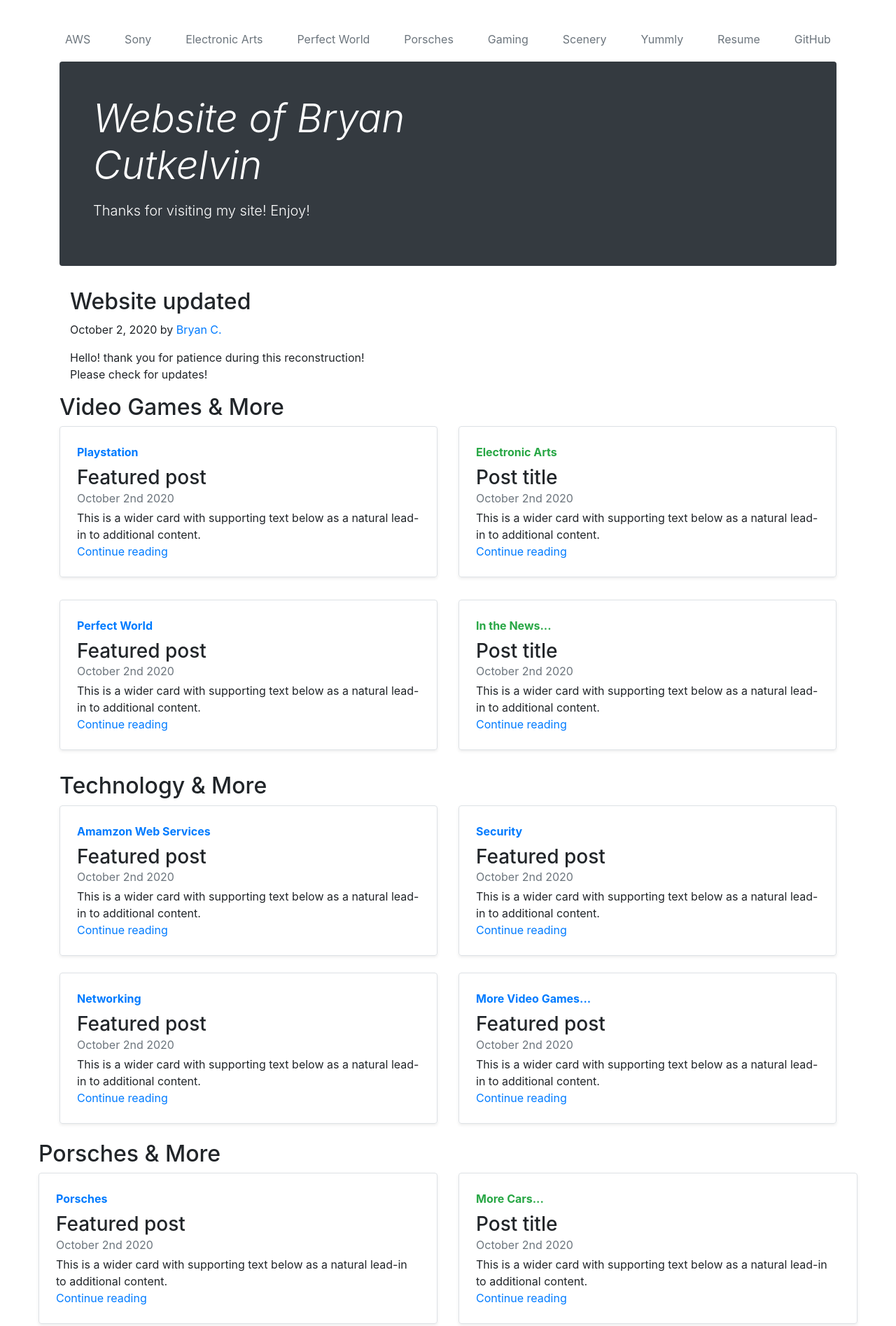
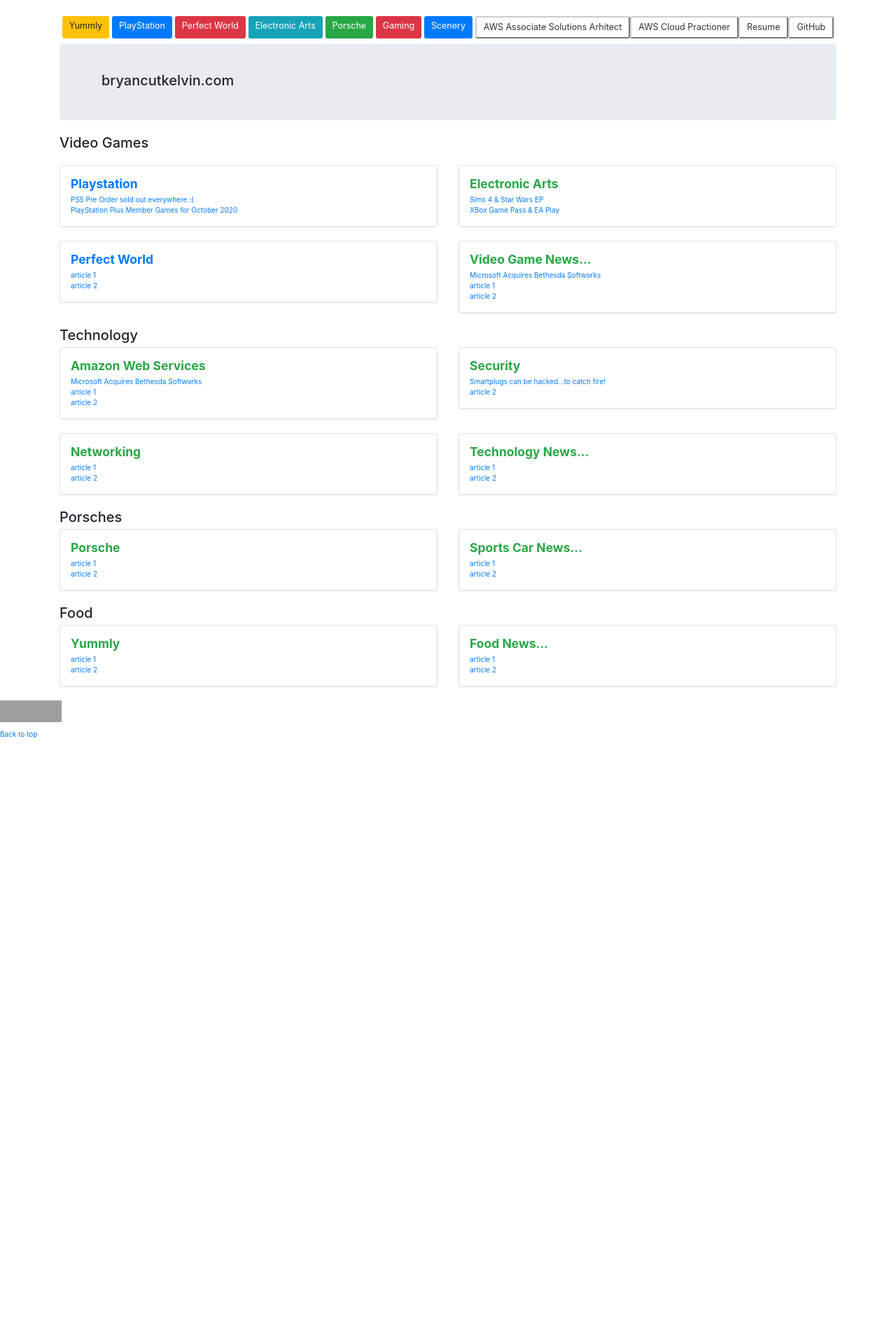
Before and after one commit to BCutkelvin/2020Portfolio, a plain HTML site: page index_IN_PROGRESS.html in a window 1280 px wide. Shown: the top 1895 px of the page at 70% size. After the commit the page ends 1067 px from the top, so only its background shows below. Drawn offline with nearby package versions, Linux system fonts and the light colour scheme; grey boxes are pictures that could not be loaded.

Commit message:
10/5/2020 update
-Updates to HTML5 and Bootstrap markup
-Updates to CSS3 for page layout and design
-Header navigation buttons leading to portfolio slideshow
-Created pages for slideshow using parallax
-Design structures for page layout; feature modules for content and portfolio references

-BLOCKED - fonts blocked cors policy! move to CloudFront
-TODO - include, update & clean up all paths (ie AWS, external library links, etc)
-TODO - refactor Header navigation parallax scripts
-TODO - add "Home", "Top" glyphicons
-IP - update paths and pages for header links
-IP - implement bootstrap lessons (carousel/slideshows,  contextual colors, dropdown menus, vertical menus, thumbnails, )

```diff
--- a/index_IN_PROGRESS.html
+++ b/index_IN_PROGRESS.html
@@ -1,223 +1,267 @@
-<!doctype html>
+<!DOCTYPE html>
 <html lang="en">
   <head>
     <!-- Required meta tags -->
-    <meta charset="utf-8">
-    <meta name="viewport" content="width=device-width, initial-scale=1, shrink-to-fit=no">
+    <meta charset="UTF-8">
+    <!--METATAGS -->
+    <!--always start makkup with these 2 metatags:-->
+    <!--add a metatag for IE to tell to use latest redering engine -->
+    <meta http-equiv = "X-UA-Compatible" content = "IE=edge" >
+    <!--
+        Bryan Cutkelvin
+        2020
+        -this markup using Bootstrap for educational purposes.
+    -->
+  	<meta name ="viewport" content="width = device-width, initial-scale=1">
+    <meta name = "description"  content = "Bryan Cutkelvin, Front End Web Developer Portofilio" >
+    <meta name = "author"       content = "Bryan Cutkelvin">
+    <meta name = "keywords"     content = "Bryan Cutkelvin, QA Engineer,
+    Automation Engineer, Software Developer in Test, Front End Web Developer,
+    Senior QA Engineer, Test Analyst, Front End Web Developer Portofilio,
+     Automation Engineer, web development, Cutkelvin, Linked In, GitHub,
+     Twitter, Perfect World, Electronic Arts, Sony, game development,
+      Quality Assurance, HTML5, CSS3, javascript, Bootstrap, ModDB,
+       Escape::Protocol" >
+
+    <!--favicon-->
+    <link rel="icon"  type="image/png"  href="***/favicon/2020portfolio_favicon.jpg">
+    <!--javascripts-->
+
+    <!-- Custom styles for this template -->
+    <!--TODO BLOCKED!-->
+    <!--link href="***/portfolio.css" rel="stylesheet"-->
     <!-- Bootstrap CSS -->
+    <link rel="stylesheet" href="https://stackpath.bootstrapcdn.com/bootstrap/3.4.1/css/bootstrap.min.css" integrity="sha384-HSMxcRTRxnN+Bdg0JdbxYKrThecOKuH5zCYotlSAcp1+c8xmyTe9GYg1l9a69psu" crossorigin="anonymous">
     <link rel="stylesheet" href="https://stackpath.bootstrapcdn.com/bootstrap/4.4.1/css/bootstrap.min.css" integrity="sha384-Vkoo8x4CGsO3+Hhxv8T/Q5PaXtkKtu6ug5TOeNV6gBiFeWPGFN9MuhOf23Q9Ifjh" crossorigin="anonymous">
-      <title>Website of Bryan Cutkelvin</title>
+
+    <title>Bryan Cutkelvin: Web Development Portfolio</title>
   </head>
   <body>
-     <!-- Optional JavaScript -->
-    <!-- jQuery first, then Popper.js, then Bootstrap JS -->
-    <script src="https://code.jquery.com/jquery-3.4.1.slim.min.js" integrity="sha384-J6qa4849blE2+poT4WnyKhv5vZF5SrPo0iEjwBvKU7imGFAV0wwj1yYfoRSJoZ+n" crossorigin="anonymous"></script>
-    <script src="https://cdn.jsdelivr.net/npm/popper.js@1.16.0/dist/umd/popper.min.js" integrity="sha384-Q6E9RHvbIyZFJoft+2mJbHaEWldlvI9IOYy5n3zV9zzTtmI3UksdQRVvoxMfooAo" crossorigin="anonymous"></script>
-    <script src="https://stackpath.bootstrapcdn.com/bootstrap/4.4.1/js/bootstrap.min.js" integrity="sha384-wfSDF2E50Y2D1uUdj0O3uMBJnjuUD4Ih7YwaYd1iqfktj0Uod8GCExl3Og8ifwB6" crossorigin="anonymous"></script>
+
+    <!--main container-->
     <div class="container">
+
+      <!--header navigaion links-->
       <header class="blog-header py-3">
-        <div class="row flex-nowrap justify-content-between align-items-center">
-        </div>
+        <div class="row flex-nowrap justify-content-between align-items-center"></div>
       </header>
-
       <div class="nav-scroller py-1 mb-2">
         <nav class="nav d-flex justify-content-between">
-          <a class="p-2 text-muted" href="#">AWS</a>
-          <a class="p-2 text-muted" href="#">Sony</a>
-          <a class="p-2 text-muted" href="#">Electronic Arts</a>
-          <a class="p-2 text-muted" href="#">Perfect World</a>
-          <a class="p-2 text-muted" href="#">Porsches</a>
-          <a class="p-2 text-muted" href="#">Gaming</a>
-          <a class="p-2 text-muted" href="#">Scenery</a>
-          <a class="p-2 text-muted" href="#">Yummly</a>
-          <a class="p-2 text-muted" href="#">Resume</a>
-          <a class="p-2 text-muted" href="#">GitHub</a>
+          <a href = "***/yummly.html"
+          class = "btn-primary btn-lg btn-warning" role="button">Yummly</a>
+          <a href = "***/playstation.html"
+          class = "btn-primary btn-lg" role="button">PlayStation</a>
+          <a href = "https://www.perfectworld.com/"
+          class = "btn-primary btn-lg btn-danger" role="button">Perfect World</a>
+          <a href = "https://www.ea.com/"
+          class = "btn-primary btn-lg btn-info" role="button">Electronic Arts</a>
+          <a href = "https://www.porsche.com/usa/"
+          class = "btn-primary btn-lg btn-success" role="button">Porsche</a>
+          <a href = "https://www.youtube.com/channel/UCiZEqLs9CcvlTT-kyZqXSYA"
+          class = "btn-primary btn-lg btn-danger" role="button">Gaming</a>
+          <a href = "http://static.lawrencehallofscience.org/scienceview/scienceview.berkeley.edu/html/view/view_assets/timelapse/yesterdayview.mp4"
+          class = "btn-primary btn-lg disabled" role="button">Scenery</a>
+          <div class = "btn-group btn-group-log" role = "group">
+            <button class="btn-lg btn-default"
+            disabled = "disabled"
+            style = "cursor:pointer;"
+            title = "In Progress..."
+            onclick ="window.location.href='***BCutkelvin_AWSCertifiedCloudPractitionercertificate.jpg';">
+              AWS Associate Solutions Arhitect
+            </button>
+            <button class="btn-lg btn-default" onclick ="window.location.href='***/AWS+Certified+Cloud+Practitioner+certificate.pdf';">
+              AWS Cloud Practioner
+            </button>
+            <button class="btn-lg btn-default" onclick ="window.location.href='***/website_resume.html';">
+              Resume
+            </button>
+            <button class="btn-lg btn-default" onclick ="window.location.href='https://github.com/MrBCut';">
+              GitHub
+            </button>
+          </div>
         </nav>
       </div>
+      <!--end header navigaion links-->
 
-      <!--home banner-->
-      <div class="jumbotron p-4 p-md-5 text-white rounded bg-dark">
-        <div class="col-md-6 px-0">
-          <h1 class="display-4 font-italic">Website of Bryan Cutkelvin</h1>
-          <p class="lead my-3">Thanks for visiting my site! Enjoy! </p>
+      <div class="jumbotron">
+        <!--page-header a class that adds space around text and enlarge and adds underline after text is displayed -->
+            <h2>bryancutkelvin.com</h2>
       </div>
-      </div>
-        <main role="main" class="container">
-          <div class="row">
-            <div class="col-md-8 blog-main">
-              <div class="blog-post">
-                <h2 class="blog-post-title">Website updated</h2>
-                  <p class="blog-post-meta">October 2, 2020 by <a href="#">Bryan C.</a></p>
-                  <p>Hello! thank you for patience during this reconstruction!
+
+      <!-- 8 feature modules, now...-->
+      <h2>Video Games</h2>
       <br>
-                  Please check for updates!</p>
-              </div><!-- /.blog-post -->
-            </div><!-- /.blog-main -->
-          </div><!-- /.row -->
-        </main><!-- /.container -->
-
-      <h2>Video Games & More</h2>
-      <!-- 8 feature modules, now...-->
-      <div class="row mb-2">
+      <!--row 1...-->
+      <div class= "row mb-2">
         <!--module 1-->
         <div class="col-md-6">
           <div class="row no-gutters border rounded overflow-hidden flex-md-row mb-4 shadow-sm h-md-250 position-relative">
             <div class="col p-4 d-flex flex-column position-static">
-              <strong class="d-inline-block mb-2 text-primary">Playstation</strong>
-              <h3 class="mb-0">Featured post</h3>
-              <div class="mb-1 text-muted">October 2nd 2020</div>
-              <p class="card-text mb-auto">This is a wider card with supporting text below as a natural lead-in to additional content.</p>
-              <a href="#" class="stretched-link">Continue reading</a>
+              <h3 class="mb-0"><strong class="d-inline-block mb-2 text-primary">Playstation</strong></h3>
+                <a href="https://www.playstation.com/en-us/campaigns/2020/ps5-direct-pre-orders/"
+                >PS5 Pre Order sold out everywhere :(</a>
+                <a href="https://meedios.com/playstation-plus-check-out-the-free-games-for-october/9151/"
+                >PlayStation Plus Member Games for October 2020</a>
             </div>
           </div>
-        </div>
+        </div><!--end module 1-->
         <!--module 2-->
         <div class="col-md-6">
           <div class="row no-gutters border rounded overflow-hidden flex-md-row mb-4 shadow-sm h-md-250 position-relative">
             <div class="col p-4 d-flex flex-column position-static">
-              <strong class="d-inline-block mb-2 text-success">Electronic Arts</strong>
-              <h3 class="mb-0">Post title</h3>
-              <div class="mb-1 text-muted">October 2nd 2020</div>
-              <p class="mb-auto">This is a wider card with supporting text below as a natural lead-in to additional content.</p>
-              <a href="#" class="stretched-link">Continue reading</a>
+              <h3 class="mb-0"><strong class="d-inline-block mb-2 text-success">Electronic Arts</strong></h3>
+                <a href="https://www.ign.com/articles/the-sims-4-star-wars-journey-to-batuu-is-a-neat-way-to-fight-for-or-against-the-resistance-with-cute-droids">
+                  Sims 4 & Star Wars EP</a>
+                <a href="https://www.hollywoodreporter.com/news/microsoft-electronic-arts-team-to-bring-ea-play-to-xbox-game-pass">
+                    XBox Game Pass & EA Play</a>
             </div>
          </div>
-        </div>
-      </div>
+        </div><!--end module 1-->
+      </div><!--end row 1...-->
+
+      <!--row 2...-->
+      <div class="row mb-2">
       <!--module 3-->
-      <div class="row mb-2">
         <div class="col-md-6">
           <div class="row no-gutters border rounded overflow-hidden flex-md-row mb-4 shadow-sm h-md-250 position-relative">
             <div class="col p-4 d-flex flex-column position-static">
-              <strong class="d-inline-block mb-2 text-primary">Perfect World</strong>
-              <h3 class="mb-0">Featured post</h3>
-              <div class="mb-1 text-muted">October 2nd 2020</div>
-              <p class="card-text mb-auto">This is a wider card with supporting text below as a natural lead-in to additional content.</p>
-              <a href="#" class="stretched-link">Continue reading</a>
+              <h3 class="mb-0"><strong class="d-inline-block mb-2 text-primary">Perfect World</strong></h3>
+              <a href="www.google.com">article 1</a>
+              <a href="www.google.com">article 2</a>
             </div>
           </div>
-        </div>
-
+        </div><!--end module 3-->
         <!--module 4-->
         <div class="col-md-6">
           <div class="row no-gutters border rounded overflow-hidden flex-md-row mb-4 shadow-sm h-md-250 position-relative">
             <div class="col p-4 d-flex flex-column position-static">
-              <strong class="d-inline-block mb-2 text-success">In the News...</strong>
-              <h3 class="mb-0">Post title</h3>
-              <div class="mb-1 text-muted">October 2nd 2020</div>
-              <p class="mb-auto">This is a wider card with supporting text below as a natural lead-in to additional content.</p>
-              <a href="#" class="stretched-link">Continue reading</a>
+              <h3 class="mb-0"><strong class="d-inline-block mb-2 text-success">Video Game News...</strong></h3>
+              <a href="https://gaminglyfe.com/microsoft-to-acquire-zenimax-media-and-its-game-publisher-bethesda-softworks-2/">
+              Microsoft Acquires Bethesda Softworks</a>
+              <a href="www.google.com">article 1</a>
+              <a href="www.google.com">article 2</a>
             </div>
          </div>
-        </div>
-      </div>
+       </div><!--end module 4-->
+      </div><!--row 2...-->
 
-      <h2>Technology & More</h2>
+      <h2>Technology</h2>
+      <!--row 3...-->
       <div class="row mb-2">
+        <!--module 5-->
         <div class="col-md-6">
           <div class="row no-gutters border rounded overflow-hidden flex-md-row mb-4 shadow-sm h-md-250 position-relative">
             <div class="col p-4 d-flex flex-column position-static">
-              <strong class="d-inline-block mb-2 text-primary">Amamzon Web Services</strong>
-              <h3 class="mb-0">Featured post</h3>
-              <div class="mb-1 text-muted">October 2nd 2020</div>
-              <p class="card-text mb-auto">This is a wider card with supporting text below as a natural lead-in to additional content.</p>
-              <a href="#" class="stretched-link">Continue reading</a>
+              <h3 class="mb-0"><strong class="d-inline-block mb-2 text-success">Amazon Web Services</strong></h3>
+              <a href="www.google.com">
+              Microsoft Acquires Bethesda Softworks</a>
+              <a href="www.google.com">article 1</a>
+              <a href="www.google.com">article 2</a>
             </div>
           </div>
-        </div>
-        <div class="col-md-6">
-          <div class="row no-gutters border rounded overflow-hidden flex-md-row mb-4 shadow-sm h-md-250 position-relative">
-            <div class="col p-4 d-flex flex-column position-static">
-              <strong class="d-inline-block mb-2 text-primary">Security</strong>
-              <h3 class="mb-0">Featured post</h3>
-              <div class="mb-1 text-muted">October 2nd 2020</div>
-              <p class="card-text mb-auto">This is a wider card with supporting text below as a natural lead-in to additional content.</p>
-              <a href="#" class="stretched-link">Continue reading</a>
-            </div>
-          </div>
-        </div>
-        <div class="col-md-6">
-          <div class="row no-gutters border rounded overflow-hidden flex-md-row mb-4 shadow-sm h-md-250 position-relative">
-            <div class="col p-4 d-flex flex-column position-static">
-              <strong class="d-inline-block mb-2 text-primary">Networking</strong>
-              <h3 class="mb-0">Featured post</h3>
-              <div class="mb-1 text-muted">October 2nd 2020</div>
-              <p class="card-text mb-auto">This is a wider card with supporting text below as a natural lead-in to additional content.</p>
-              <a href="#" class="stretched-link">Continue reading</a>
-            </div>
-          </div>
-        </div>
-        <div class="col-md-6">
-          <div class="row no-gutters border rounded overflow-hidden flex-md-row mb-4 shadow-sm h-md-250 position-relative">
-            <div class="col p-4 d-flex flex-column position-static">
-              <strong class="d-inline-block mb-2 text-primary">More Video Games...</strong>
-              <h3 class="mb-0">Featured post</h3>
-              <div class="mb-1 text-muted">October 2nd 2020</div>
-              <p class="card-text mb-auto">This is a wider card with supporting text below as a natural lead-in to additional content.</p>
-              <a href="#" class="stretched-link">Continue reading</a>
-            </div>
-          </div>
-        </div>
-      <div class="row mb-2">
-
-      <h2>Porsches & More</h2>
-      <!--module 5-->
-      <div class="row mb-2">
-        <div class="col-md-6">
-          <div class="row no-gutters border rounded overflow-hidden flex-md-row mb-4 shadow-sm h-md-250 position-relative">
-            <div class="col p-4 d-flex flex-column position-static">
-              <strong class="d-inline-block mb-2 text-primary">Porsches</strong>
-              <h3 class="mb-0">Featured post</h3>
-              <div class="mb-1 text-muted">October 2nd 2020</div>
-              <p class="card-text mb-auto">This is a wider card with supporting text below as a natural lead-in to additional content.</p>
-              <a href="#" class="stretched-link">Continue reading</a>
-            </div>
-            </div>
-        </div>
+        </div><!--end module 5-->
         <!--module 6-->
         <div class="col-md-6">
           <div class="row no-gutters border rounded overflow-hidden flex-md-row mb-4 shadow-sm h-md-250 position-relative">
             <div class="col p-4 d-flex flex-column position-static">
-              <strong class="d-inline-block mb-2 text-success">More Cars...</strong>
-              <h3 class="mb-0">Post title</h3>
-              <div class="mb-1 text-muted">October 2nd 2020</div>
-              <p class="mb-auto">This is a wider card with supporting text below as a natural lead-in to additional content.</p>
-              <a href="#" class="stretched-link">Continue reading</a>
+              <h3 class="mb-0"><strong class="d-inline-block mb-2 text-success">Security</strong></h3>
+              <a href="https://www.komando.com/security-privacy/smart-plugs-hacked/757290/">
+              Smartplugs can be hacked...to catch fire!</a>
+              <a href="www.google.com">article 2</a>
             </div>
           </div>
-        </div>
-      </div>
-
-      <h2>Food & More</h2>
+        </div><!--end module 6-->
+      </div><!--end row 3-->
+      <!--row 4...-->
+      <div class="row mb-2">
         <!--module 7-->
-      <div class="row mb-2">
         <div class="col-md-6">
           <div class="row no-gutters border rounded overflow-hidden flex-md-row mb-4 shadow-sm h-md-250 position-relative">
             <div class="col p-4 d-flex flex-column position-static">
-              <strong class="d-inline-block mb-2 text-primary">Scenery</strong>
-              <h3 class="mb-0">Featured post</h3>
-              <div class="mb-1 text-muted">October 2nd 2020</div>
-              <p class="card-text mb-auto">This is a wider card with supporting text below as a natural lead-in to additional content.</p>
-              <a href="#" class="stretched-link">Continue reading</a>
+              <h3 class="mb-0"><strong class="d-inline-block mb-2 text-success">Networking</strong></h3>
+              <a href="www.google.com">article 1</a>
+              <a href="www.google.com">article 2</a>
             </div>
           </div>
-        </div>
+        </div><!--module 7-->
         <!--module 8-->
         <div class="col-md-6">
           <div class="row no-gutters border rounded overflow-hidden flex-md-row mb-4 shadow-sm h-md-250 position-relative">
             <div class="col p-4 d-flex flex-column position-static">
-              <strong class="d-inline-block mb-2 text-success">Yummly</strong>
-              <h3 class="mb-0">Post title</h3>
-              <div class="mb-1 text-muted">October 2nd 2020</div>
-              <p class="mb-auto">This is a wider card with supporting text below as a natural lead-in to additional content.</p>
-              <a href="#" class="stretched-link">Continue reading</a>
+              <h3 class="mb-0"><strong class="d-inline-block mb-2 text-success">Technology News...</strong></h3>
+              <a href="www.google.com">article 1</a>
+              <a href="www.google.com">article 2</a>
             </div>
           </div>
+        </div><!--module 8-->
+      </div><!--end row 4...-->
+
+
+      <h2>Porsches</h2>
+      <!--row 5...-->
+      <div class="row mb-2">
+      <!--module 9-->
+        <div class="col-md-6">
+          <div class="row no-gutters border rounded overflow-hidden flex-md-row mb-4 shadow-sm h-md-250 position-relative">
+            <div class="col p-4 d-flex flex-column position-static">
+              <h3 class="mb-0"><strong class="d-inline-block mb-2 text-success">Porsche</strong></h3>
+              <a href="www.google.com">article 1</a>
+              <a href="www.google.com">article 2</a>
               </div>
           </div>
+        </div><!--end module 9-->
+        <!--module 10-->
+        <div class="col-md-6">
+          <div class="row no-gutters border rounded overflow-hidden flex-md-row mb-4 shadow-sm h-md-250 position-relative">
+            <div class="col p-4 d-flex flex-column position-static">
+              <h3 class="mb-0"><strong class="d-inline-block mb-2 text-success">Sports Car News...</strong></h3>
+              <a href="www.google.com">article 1</a>
+              <a href="www.google.com">article 2</a>
             </div>
+         </div>
+       </div><!--end module 10-->
+     </div><!--end row 5...-->
+
+     <h2>Food</h2>
+     <!--row 6...-->
+     <div class="row mb-2">
+     <!--module 11-->
+       <div class="col-md-6">
+         <div class="row no-gutters border rounded overflow-hidden flex-md-row mb-4 shadow-sm h-md-250 position-relative">
+           <div class="col p-4 d-flex flex-column position-static">
+             <h3 class="mb-0"><strong class="d-inline-block mb-2 text-success">Yummly</strong></h3>
+             <a href="www.google.com">article 1</a>
+             <a href="www.google.com">article 2</a>
+             </div>
+         </div>
+       </div><!--end module 11-->
+       <!--module 12-->
+       <div class="col-md-6">
+         <div class="row no-gutters border rounded overflow-hidden flex-md-row mb-4 shadow-sm h-md-250 position-relative">
+           <div class="col p-4 d-flex flex-column position-static">
+             <h3 class="mb-0"><strong class="d-inline-block mb-2 text-success">Food News...</strong></h3>
+             <a href="www.google.com">article 1</a>
+             <a href="www.google.com">article 2</a>
+           </div>
+        </div>
+      </div><!--end module 12-->
+    </div><!--end row 6...-->
+
+    </div><!-- end ./container-->
+
+    <!--calling JQuery and other.js libraries -->
+    <!--these should preferably be placed at the bottom -->
+    <script src = "https://ajax.googleapis.com/ajax/libs/jquery/2.1.3/jquery.min.js"></script>
+    <script src = "***/bootstrap.min.js"></script>
 
     <footer class="blog-footer">
+      <!-- W3C Markup Validation Service Check the markup (HTML, XHTML, …) of
+      ; as of Web documents; validaton as of October 2020 -->
+      <p>
+          <a href="https://validator.w3.org/check?uri=referer"><img
+              src="http://www.w3.org/Icons/valid-xhtml10"
+              alt="Valid XHTML 1.0!" height="31" width="88" /></a>
+      </p>
       <p>
         <a href="#">Back to top</a>
       </p>
```
Also changed, not shown: playstation.html (added, +100 -0 lines), yummly.html (added, +85 -0 lines). Lines whose indentation alone changed are shown as unchanged.
